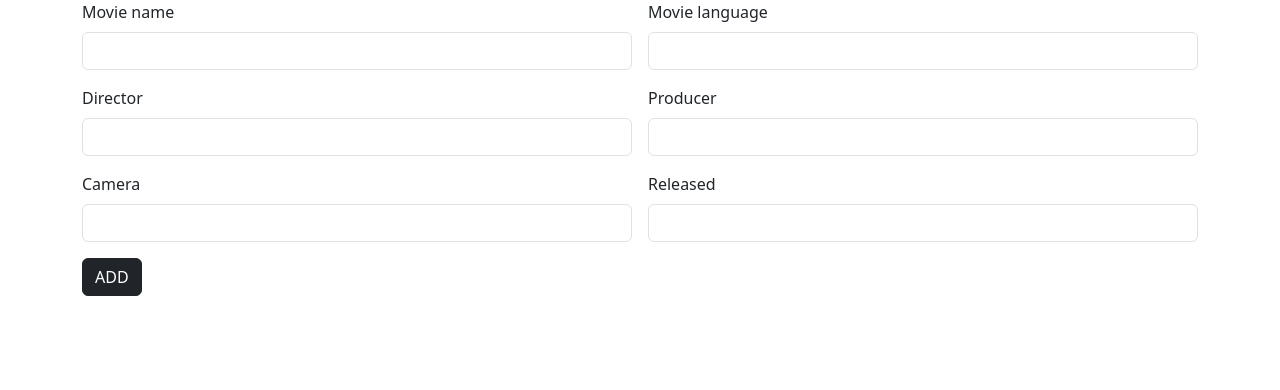
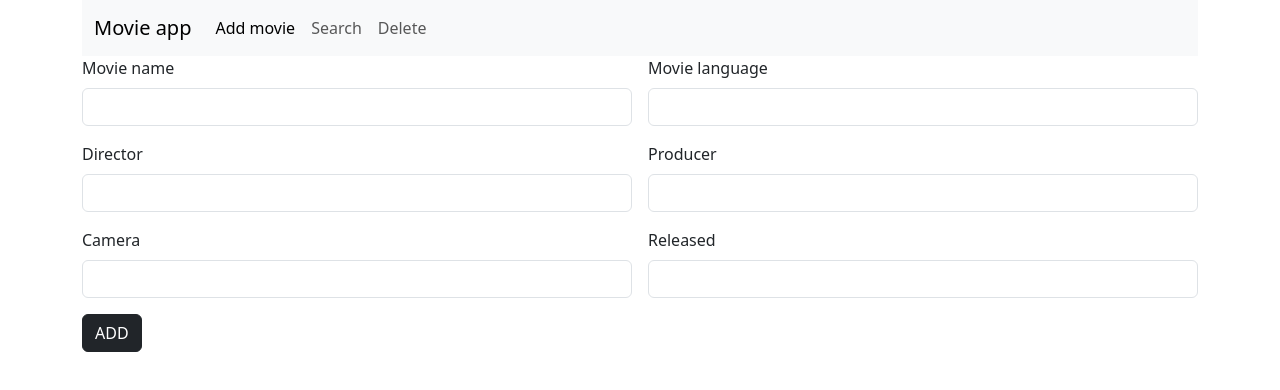
Before and after one commit to 3bin-05/Movie-app, a plain HTML site: page index.html in a window 1280 px wide. Drawn offline with nearby package versions, Linux system fonts and the light colour scheme.

Commit message:
Movie app

```diff
--- a/index.html
+++ b/index.html
@@ -11,6 +11,26 @@
 
 <body>
     <div class="container">
+
+
+        <nav class="navbar navbar-expand-lg bg-body-tertiary">
+            <div class="container-fluid">
+              <a class="navbar-brand" href="#">Movie app</a>
+              <button class="navbar-toggler" type="button" data-bs-toggle="collapse" data-bs-target="#navbarNavAltMarkup" aria-controls="navbarNavAltMarkup" aria-expanded="false" aria-label="Toggle navigation">
+                <span class="navbar-toggler-icon"></span>
+              </button>
+              <div class="collapse navbar-collapse" id="navbarNavAltMarkup">
+                <div class="navbar-nav">
+                  <a class="nav-link active" aria-current="page" href="index.html">Add movie</a>
+                  <a class="nav-link" href="search.html">Search</a>
+                  <a class="nav-link" href="delete.html">Delete</a>
+
+                </div>
+              </div>
+            </div>
+          </nav>
+
+
         <div class="row">
             <div class="col col-12 col-sm-12 col-md-12 col-lg-12 col-xl-12 col-xxl-12">
                 <div class="row g-3">
```
Also changed, not shown: delete.html (+19 -0 lines), search.html (+19 -0 lines).
